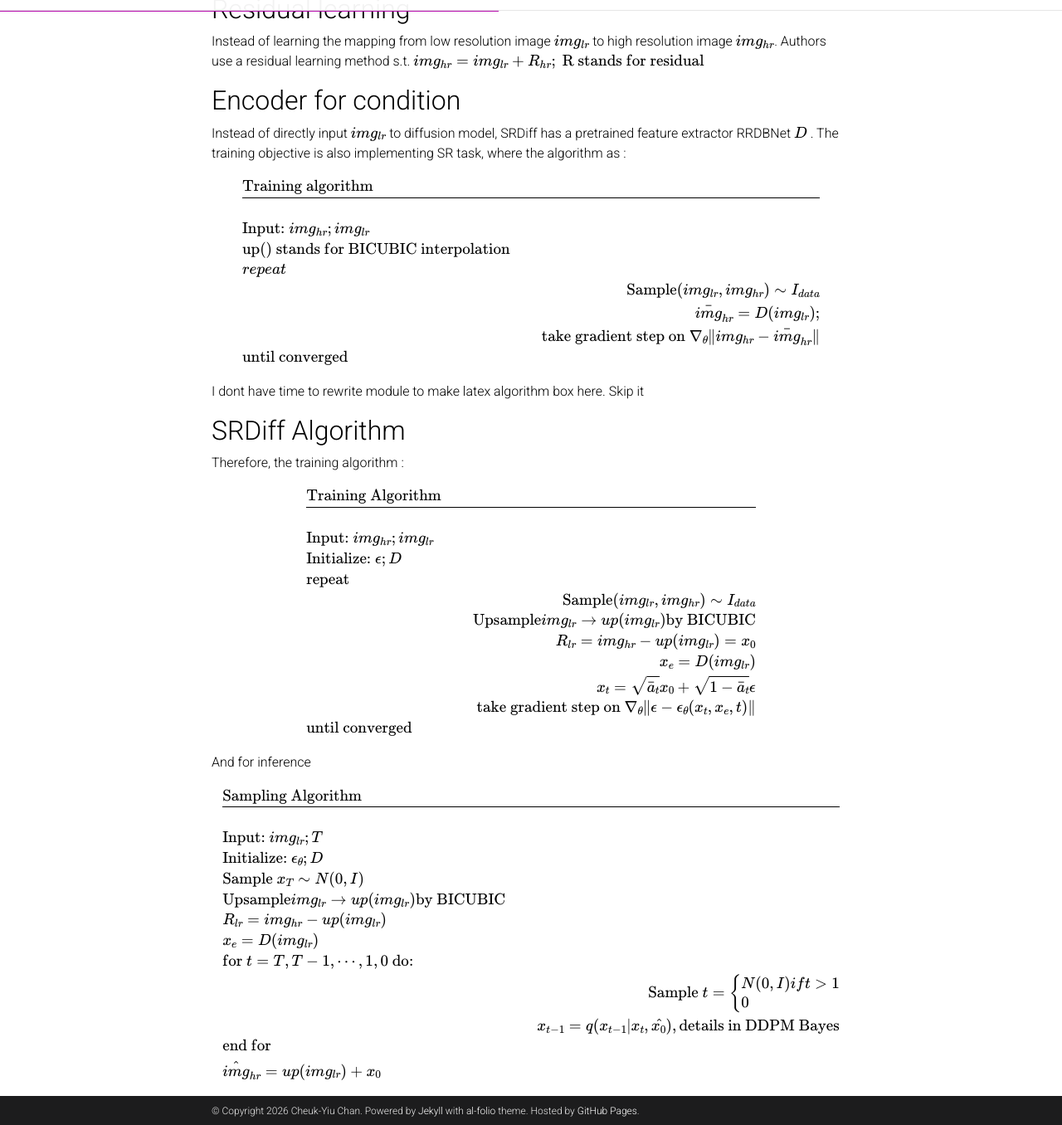
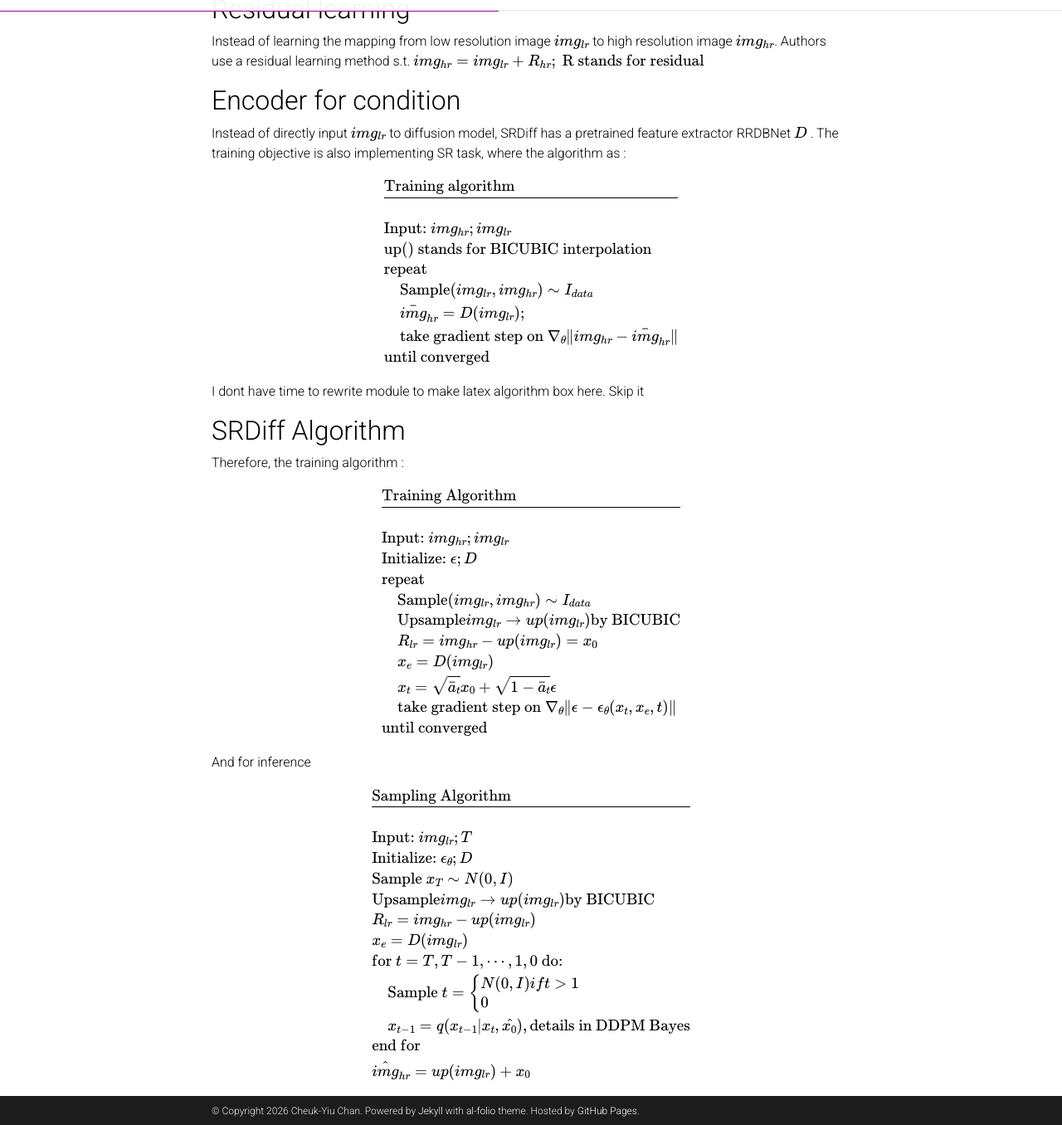
Before and after one commit to allanchan339/allanchan339.github.io, a Jekyll site: the page built from _posts/2023-06-29-SRDiff.md, in a window 1280 px wide and 1400 px high, scrolled down 1399 px, cut to the strip 44-1400 px from the top of the window. Shown: the whole strip at 83% size. Built offline with Jekyll 4.4.1, drawn with Linux system fonts in a browser that asks for light colours; comment, search, counter and statistics services are not loaded; a style sheet for code colours, icons or effects is not loaded.

Commit message:
Enhance algorithm formatting in posts for improved clarity
- Updated the formatting of algorithm blocks in the SKILL.md and SRDiff.md files to ensure proper alignment and readability in LaTeX.
- Replaced instances of `&&` with `&\quad` to maintain consistent indentation and visual clarity in mathematical expressions.
- Aimed at improving the presentation of technical content and ensuring that algorithm descriptions are easily interpretable in rendered output.

```diff
--- a/_posts/2023-06-29-SRDiff.md
+++ b/_posts/2023-06-29-SRDiff.md
@@ -38,11 +38,10 @@
     % & \text{Initialize: }D\\
 
     &\text{up() stands for BICUBIC interpolation} \\
-    &repeat \\
-    && \text{Sample} (img_{lr}, img_{hr}) \sim I_{data} \\
-
-    &&\bar{img}_{hr} = D(img_{lr}); \\
-    &&\text{take gradient step on }  \nabla_\theta\Vert img_{hr} - \bar{img}_{hr} \Vert \\
+    &\text{repeat} \\
+    &\quad \text{Sample} (img_{lr}, img_{hr}) \sim I_{data} \\
+    &\quad \bar{img}_{hr} = D(img_{lr}); \\
+    &\quad \text{take gradient step on }  \nabla_\theta\Vert img_{hr} - \bar{img}_{hr} \Vert \\
     &\text{until converged }
 \end{aligned}
 $$
@@ -59,12 +58,12 @@
     & \text{Input: }img_{hr}; img_{lr} \\
     & \text{Initialize: }\epsilon; D \\
     & \text{repeat} \\
-        && \text{Sample} (img_{lr}, img_{hr}) \sim I_{data} \\
-        && \text{Upsample} img_{lr} \to up(img_{lr}) \text{by BICUBIC} \\
-        && R_{lr} = img_{hr} - up(img_{lr}) = x_0\\
-        && x_e = D(img_{lr}) \\
-        && x_t = \sqrt{\bar{a}_t}x_0  + \sqrt{1 - \bar{a}_t}\epsilon \\
-        && \text{take gradient step on } \nabla_\theta\Vert\epsilon - \epsilon_\theta(x_t, x_e, t) \Vert \\
+    &\quad \text{Sample} (img_{lr}, img_{hr}) \sim I_{data} \\
+    &\quad \text{Upsample} img_{lr} \to up(img_{lr}) \text{by BICUBIC} \\
+    &\quad R_{lr} = img_{hr} - up(img_{lr}) = x_0\\
+    &\quad x_e = D(img_{lr}) \\
+    &\quad x_t = \sqrt{\bar{a}_t}x_0  + \sqrt{1 - \bar{a}_t}\epsilon \\
+    &\quad \text{take gradient step on } \nabla_\theta\Vert\epsilon - \epsilon_\theta(x_t, x_e, t) \Vert \\
     &\text{until converged }
 
 \end{aligned}
@@ -83,11 +82,11 @@
     & R_{lr} = img_{hr} - up(img_{lr})\\
     & x_e = D(img_{lr}) \\
     &\text{for } t=T,T-1,\cdots, 1, 0 \text{ do:}\\
-        && \text{Sample } t = \begin{cases}
+    &\quad \text{Sample } t = \begin{cases}
             N(0,I) if t > 1 \\
             0
         \end{cases} \\
-        && x_{t-1} = q(x_{t-1}\vert x_t, \hat{x_0}), \text{details in DDPM Bayes}\\
+    &\quad x_{t-1} = q(x_{t-1}\vert x_t, \hat{x_0}), \text{details in DDPM Bayes}\\
     &\text{end for} \\
     & \hat{img}_{hr} = up(img_{lr}) + x_0
 \end{aligned}
```
Also changed, not shown: .cursor/skills/posts_quality/SKILL.md.
